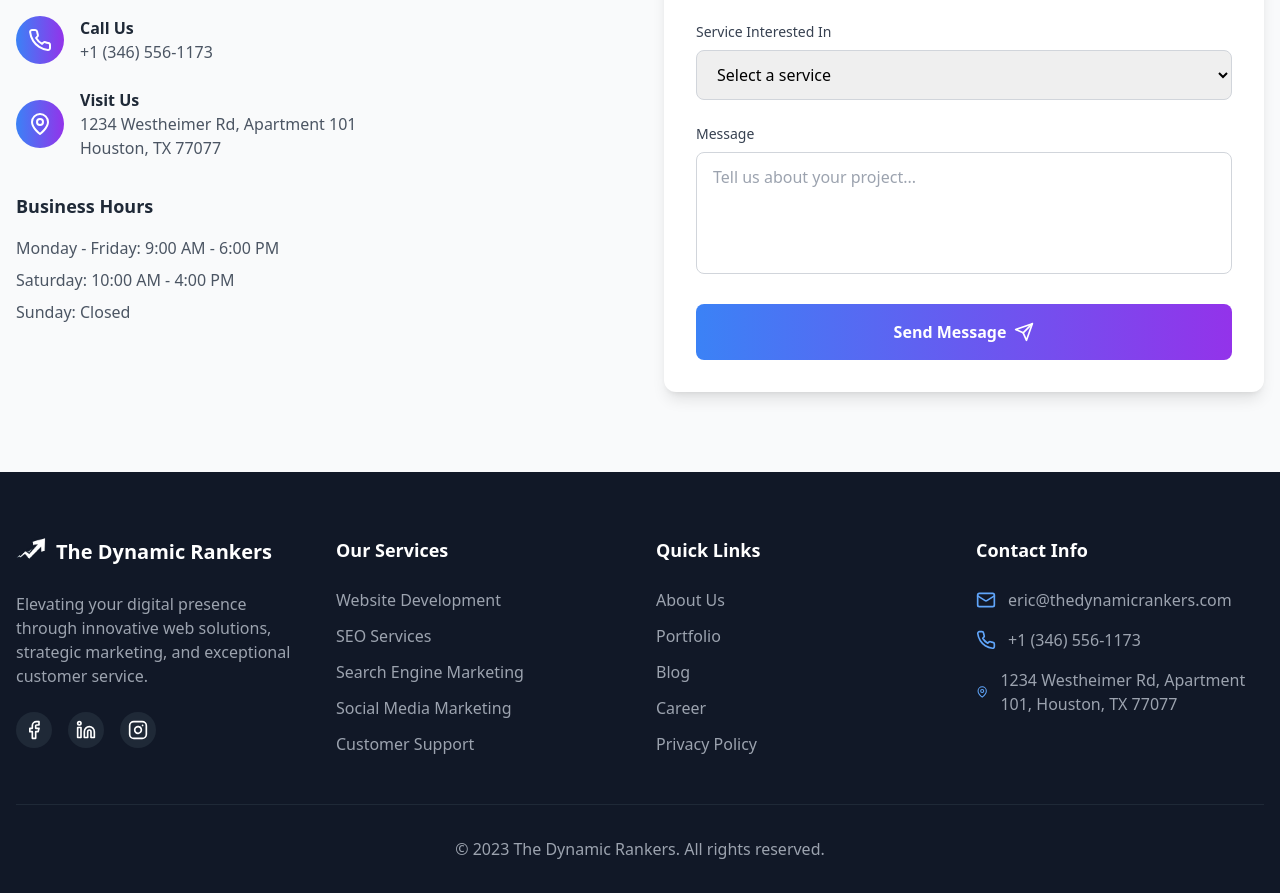
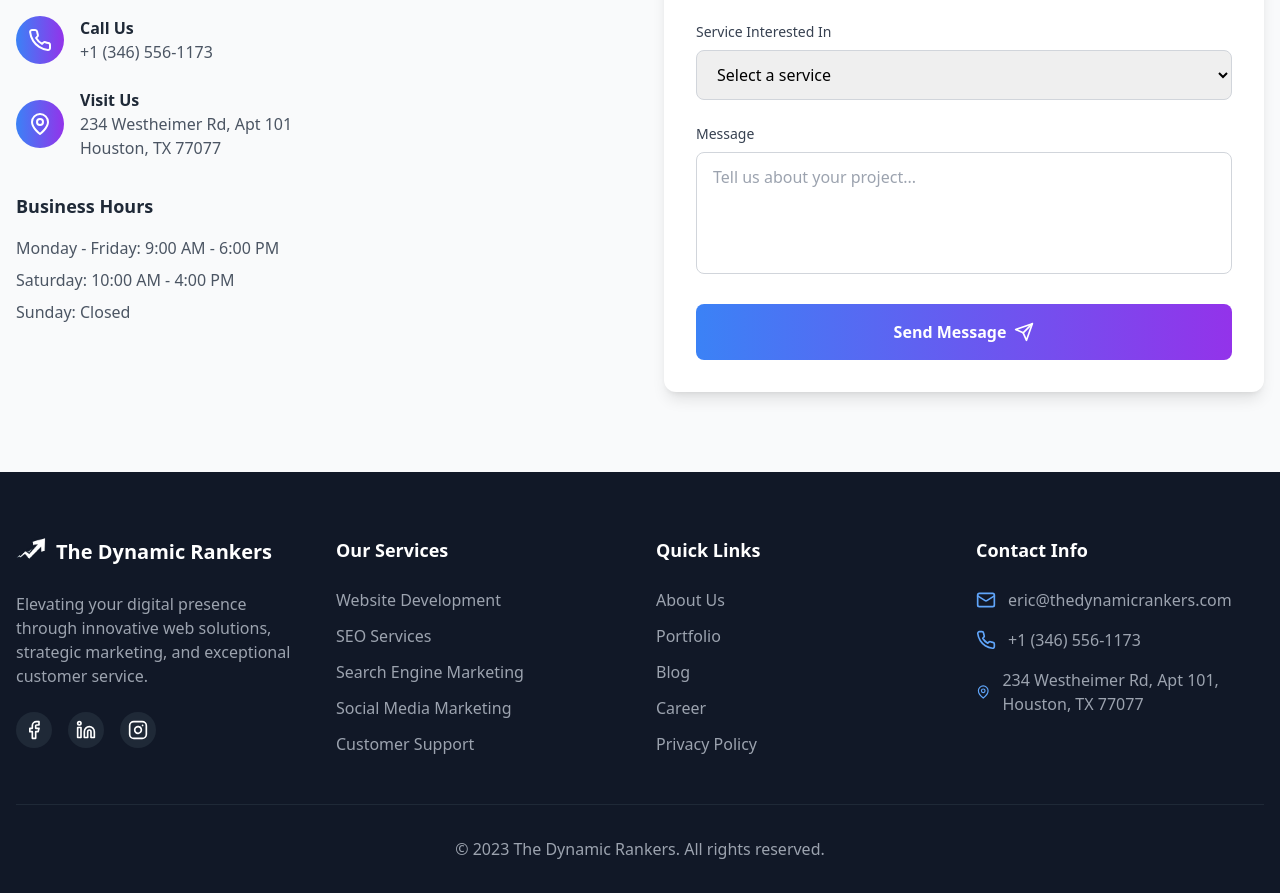
Before and after one commit to SID7223/thedynamicrankers.com, a React (Vite) app: page / in a window 1280 px wide. Shown: the part 5140-6033 px from the top of the page. Built offline with nearby package versions, Linux system fonts and the light colour scheme; no server answers.

Commit message:
Update address format

```diff
--- a/src/components/Contact.tsx
+++ b/src/components/Contact.tsx
@@ -67,7 +67,7 @@ const Contact = () => {
                 </div>
                 <div>
                   <h4 className="font-semibold text-gray-800 dark:text-white">Visit Us</h4>
-                  <p className="text-sm sm:text-base text-gray-600 dark:text-gray-300">1234 Westheimer Rd, Apartment 101<br />Houston, TX 77077</p>
+                  <p className="text-sm sm:text-base text-gray-600 dark:text-gray-300">234 Westheimer Rd, Apt 101<br />Houston, TX 77077</p>
                 </div>
               </div>
             </div>
--- a/src/components/Footer.tsx
+++ b/src/components/Footer.tsx
@@ -69,7 +69,7 @@ const Footer = () => {
               </div>
               <div className="flex items-center space-x-3">
                 <MapPin className="w-5 h-5 text-blue-400" />
-                <span className="text-sm sm:text-base text-gray-400">1234 Westheimer Rd, Apartment 101, Houston, TX 77077</span>
+                <span className="text-sm sm:text-base text-gray-400">234 Westheimer Rd, Apt 101, Houston, TX 77077</span>
               </div>
             </div>
           </div>
```
